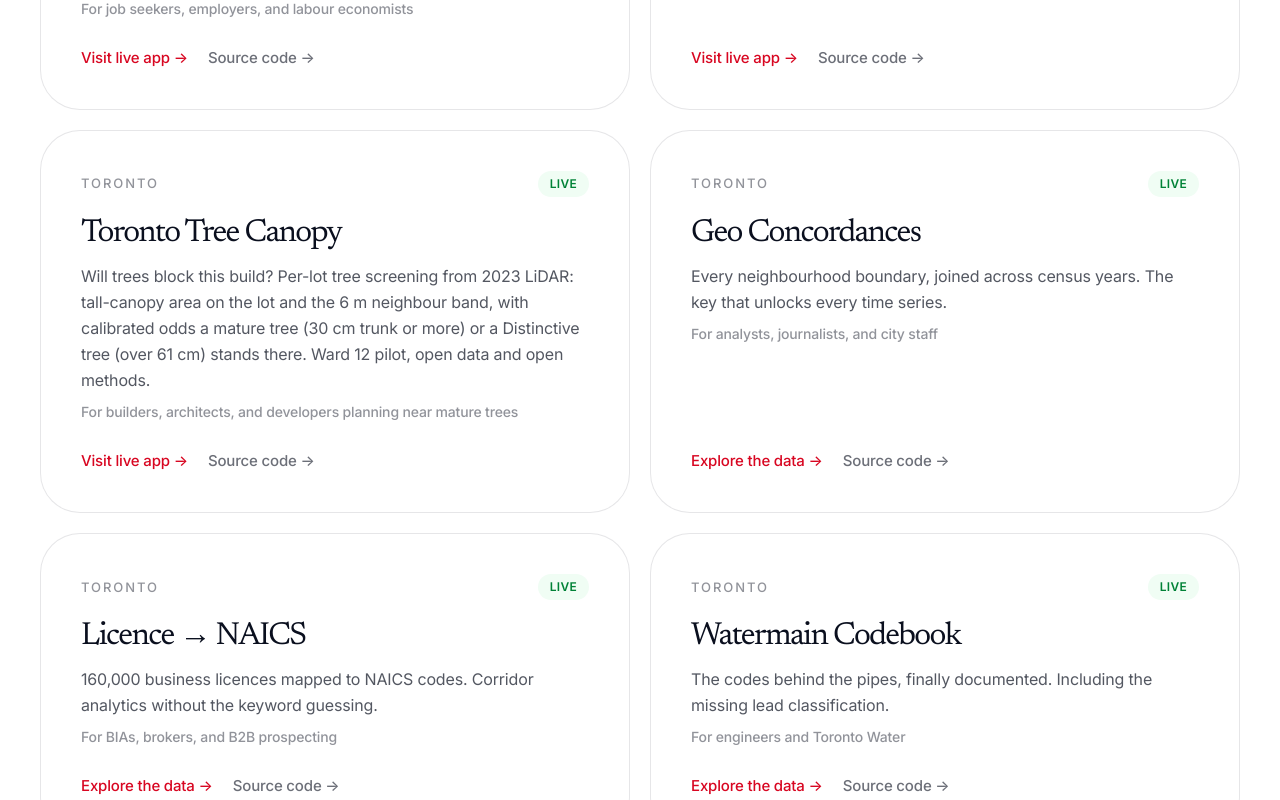
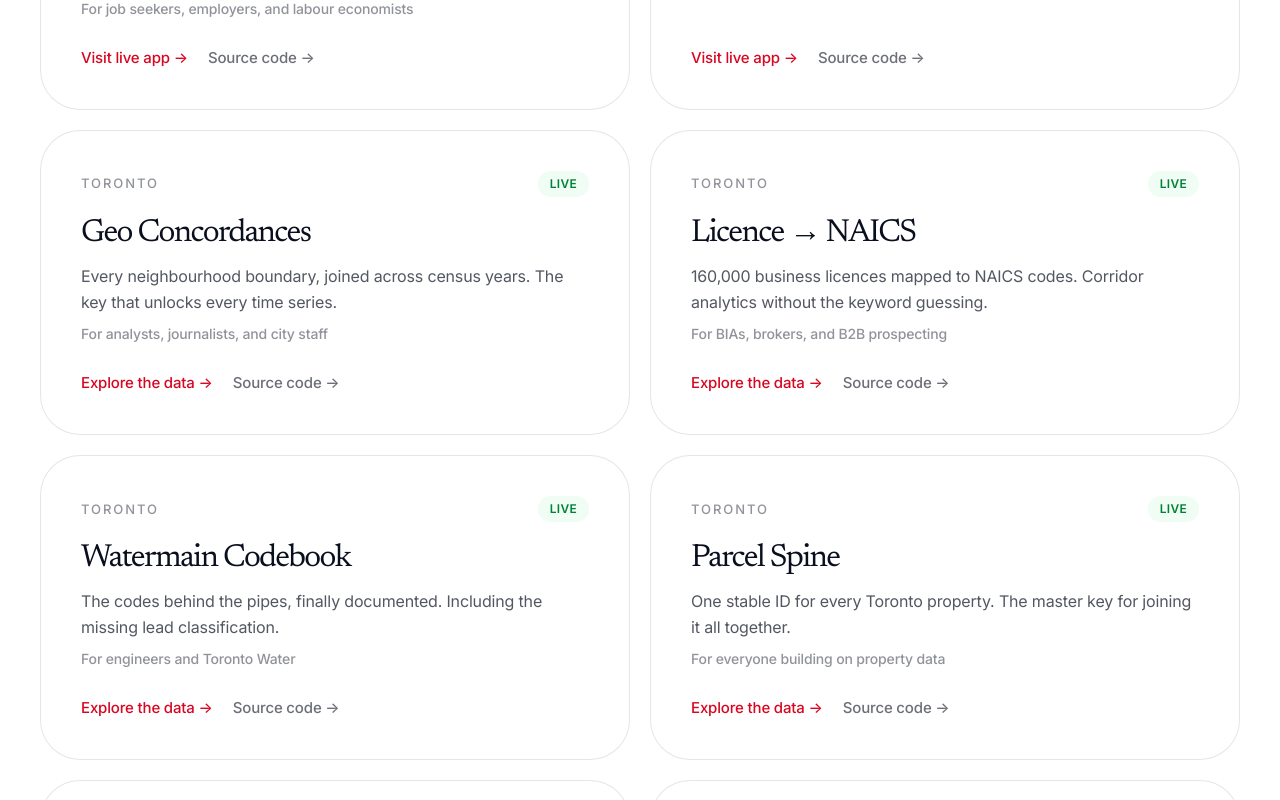
Before and after one commit to Nshipyard/canada-nshipyard, a Next.js app: page / in a window 1280 px wide. Shown: the part 4320-5120 px from the top of the page. Built offline with nearby package versions, Linux system fonts and the light colour scheme; no server answers.

Commit message:
Remove Toronto Tree Canopy project card (app not yet up to standard)

```diff
--- a/src/i18n.tsx
+++ b/src/i18n.tsx
@@ -158,16 +158,6 @@
         cta: "visit" as const,
         status: "live" as const,
         chartSlug: "erwaits-slowest-fastest",
-      },
-      {
-        repo: "toronto-tree-canopy",
-        name: "Toronto Tree Canopy",
-        tag: "Toronto",
-        desc: "Will trees block this build? Per-lot tree screening from 2023 LiDAR: tall-canopy area on the lot and the 6 m neighbour band, with calibrated odds a mature tree (30 cm trunk or more) or a Distinctive tree (over 61 cm) stands there. Ward 12 pilot, open data and open methods.",
-        user: "For builders, architects, and developers planning near mature trees",
-        url: "https://trees.canada.nshipyard.com",
-        cta: "visit" as const,
-        status: "live" as const,
       },
       {
         repo: "toronto-geo-concordances",
@@ -1807,16 +1797,6 @@
         chartSlug: "erwaits-slowest-fastest",
       },
       {
-        repo: "toronto-tree-canopy",
-        name: "Canopée arborée de Toronto",
-        tag: "Toronto",
-        desc: "Les arbres bloqueront-ils ce chantier? Dépistage arboricole par lot à partir du LiDAR 2023 : canopée haute sur le terrain et dans la bande voisine de 6 m, avec probabilités calibrées d'arbre mature (tronc de 30 cm ou plus) ou d'arbre distinctif (plus de 61 cm). Pilote du quartier 12, donnees et methodes ouvertes.",
-        user: "Pour les constructeurs, architectes et promoteurs qui planifient près d'arbres matures",
-        url: "https://trees.canada.nshipyard.com",
-        cta: "visit" as const,
-        status: "live" as const,
-      },
-      {
         repo: "toronto-geo-concordances",
         name: "Geo Concordances",
         tag: "Toronto",
```
